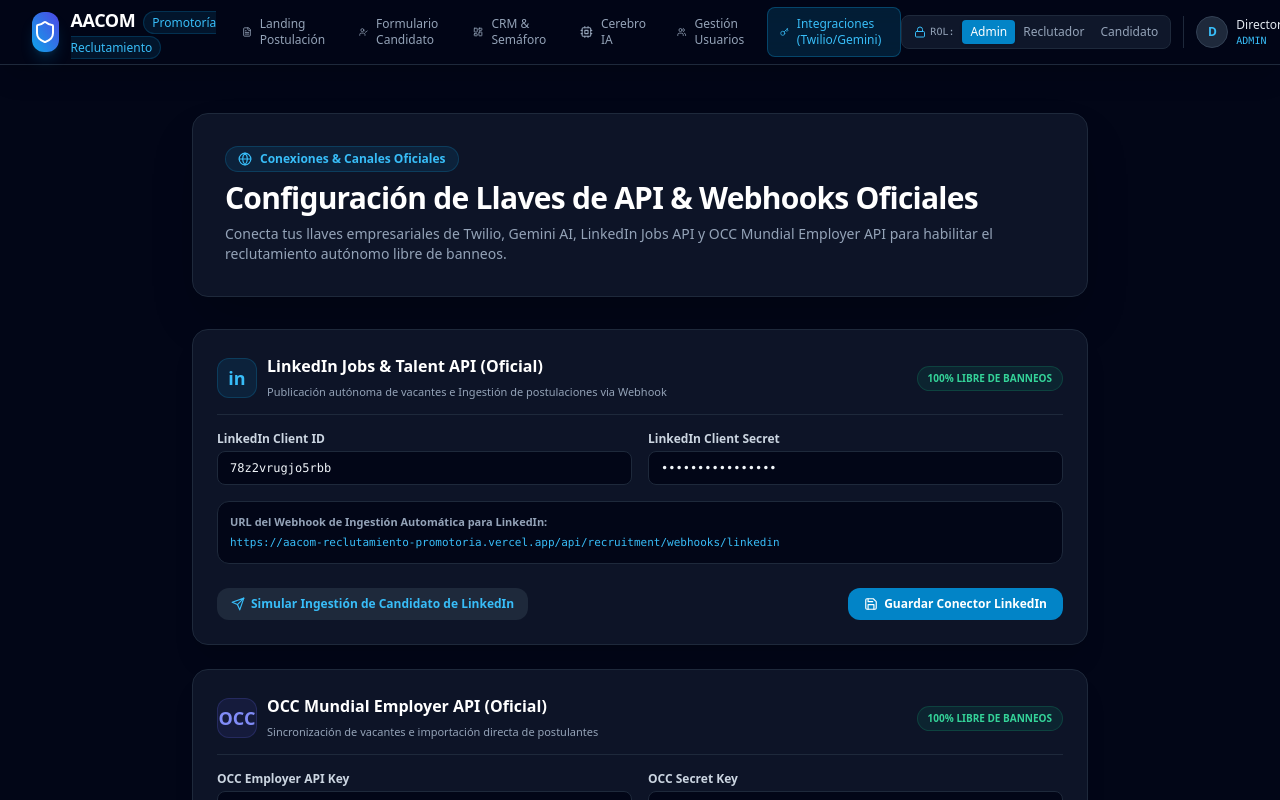
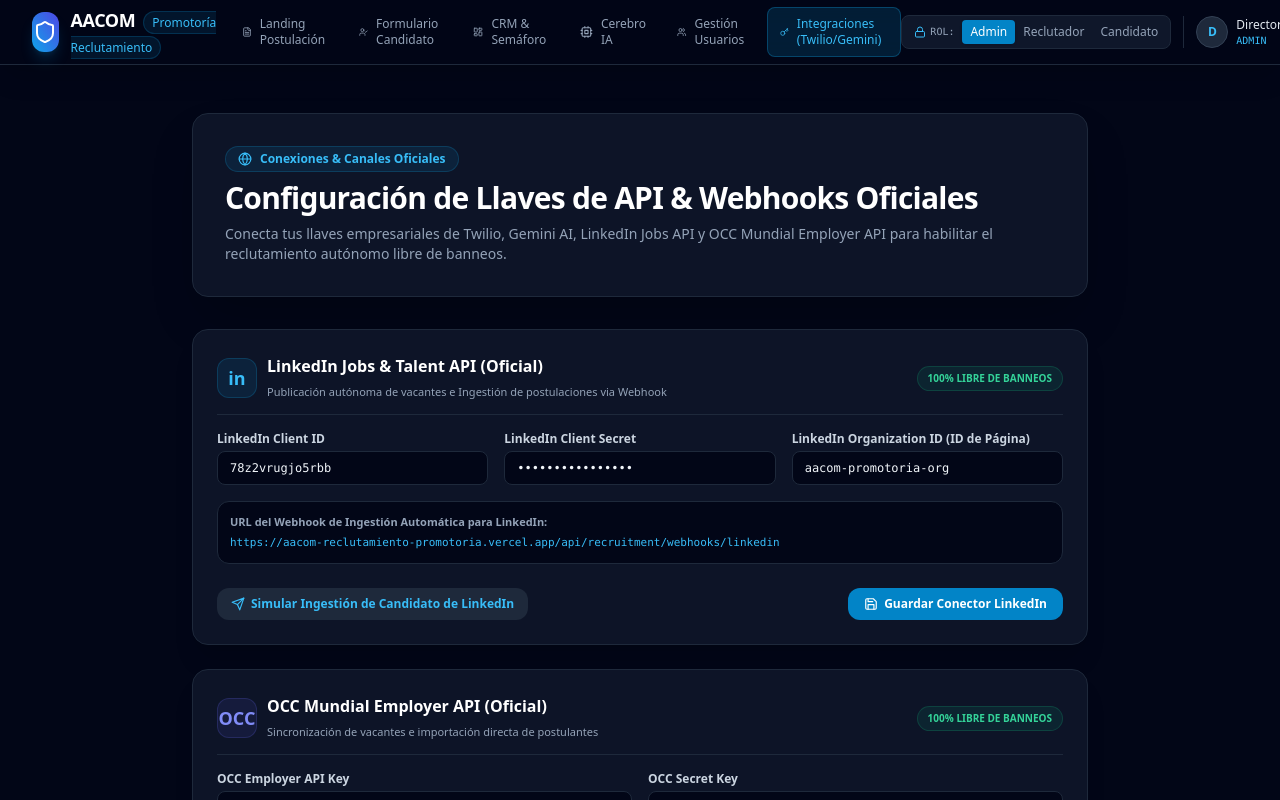
Before and after one commit to ahumadaenrique/aacom-reclutamiento-promotoria, a Next.js app: page /recruitment/admin/integrations in a window 1280 px wide. Shown: the top 800 px of the page. Built offline with nearby package versions, Linux system fonts and the light colour scheme; no server answers.

Commit message:
feat: añadido campo de LinkedIn Organization ID para vincular la página de empresa oficial

```diff
--- a/src/app/recruitment/_components/IntegrationsConfig.tsx
+++ b/src/app/recruitment/_components/IntegrationsConfig.tsx
@@ -126,7 +126,7 @@
             </span>
           </div>
 
-          <div className="grid grid-cols-1 sm:grid-cols-2 gap-4 text-xs">
+          <div className="grid grid-cols-1 sm:grid-cols-3 gap-4 text-xs">
             <div>
               <label className="block font-semibold text-slate-300 mb-1">LinkedIn Client ID</label>
               <input
@@ -150,6 +150,21 @@
                   setIntegrations({
                     ...integrations,
                     linkedin: { ...integrations.linkedin, clientSecret: e.target.value },
+                  })
+                }
+                className="w-full bg-slate-950 border border-slate-800 rounded-lg px-3 py-2 text-slate-100 font-mono focus:outline-none focus:border-sky-500"
+              />
+            </div>
+            <div>
+              <label className="block font-semibold text-slate-300 mb-1">LinkedIn Organization ID (ID de Página)</label>
+              <input
+                type="text"
+                placeholder="ej: 12345678"
+                value={integrations?.linkedin?.organizationId || ''}
+                onChange={(e) =>
+                  setIntegrations({
+                    ...integrations,
+                    linkedin: { ...integrations.linkedin, organizationId: e.target.value },
                   })
                 }
                 className="w-full bg-slate-950 border border-slate-800 rounded-lg px-3 py-2 text-slate-100 font-mono focus:outline-none focus:border-sky-500"
```
